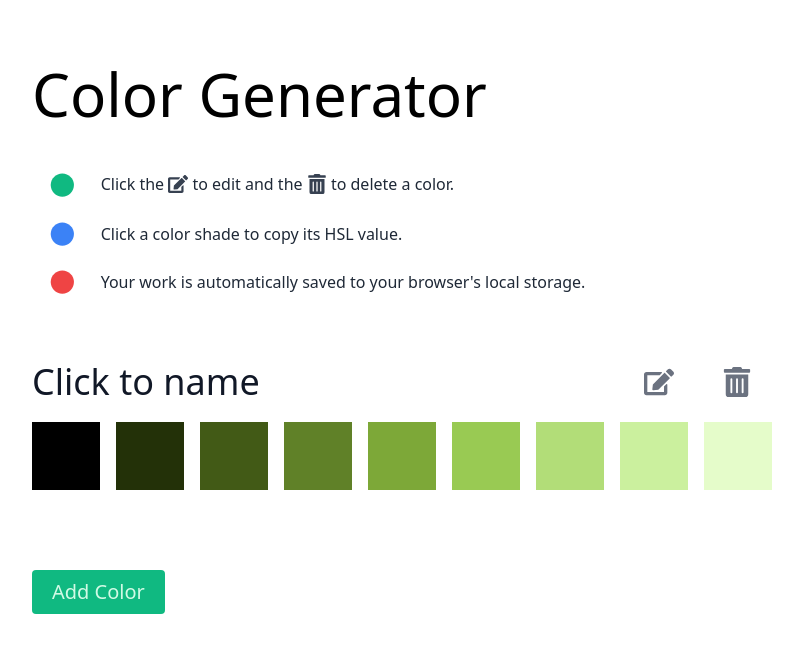
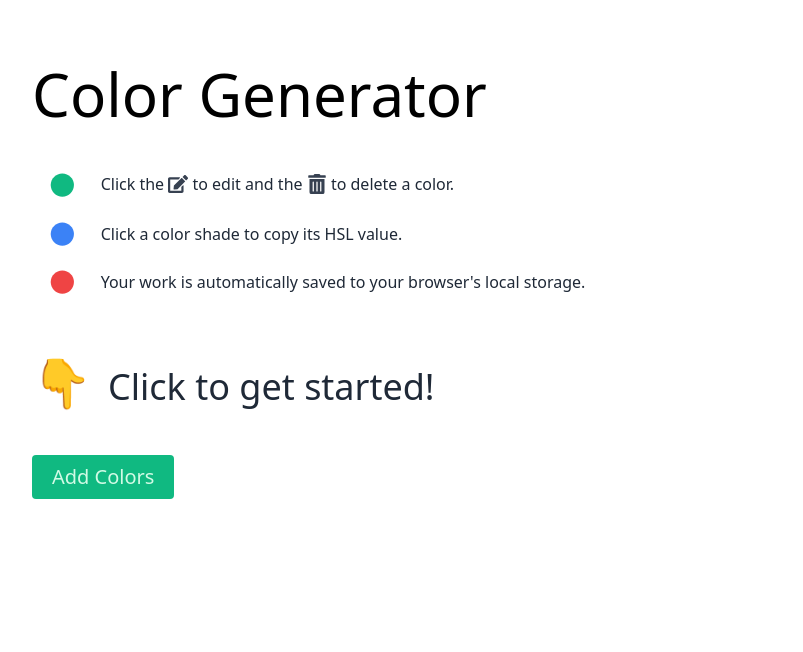
Before and after one commit to swkeever/colors, a React (Create React App) app: page / in a window 1280 px wide. Shown: the top 652 px of the page, without its empty margins (240-1043 px from the left). Built offline with nearby package versions, Linux system fonts and the light colour scheme.

Commit message:
update initial state

```diff
--- a/src/App.js
+++ b/src/App.js
@@ -31,7 +31,7 @@ function getInitialColors() {
   if (appData) {
     return JSON.parse(appData);
   }
-  return [getRandomColor()];
+  return [];
 }
 
 function App() {
@@ -132,7 +132,7 @@ function App() {
         </ul>
         <ColorPalette />
         {!colors.length && (
-        <h2 className="text-4xl text-gray-800">
+        <h2 className="text-3xl md:text-4xl text-gray-800">
           <span
             role="img"
             aria-label="pointing down"
@@ -148,7 +148,7 @@ function App() {
           onClick={handleCreate}
           className="bg-green-500 rounded text-xl mt-12 mb-12 hover:bg-green-600 text-green-100 px-5 py-2 focus:outline-none"
         >
-          Add Color
+          Add Colors
         </button>
       </div>
     </AppContext.Provider>
```
Also changed, not shown: 1 other file (tests, documents, lock files or other folders).
